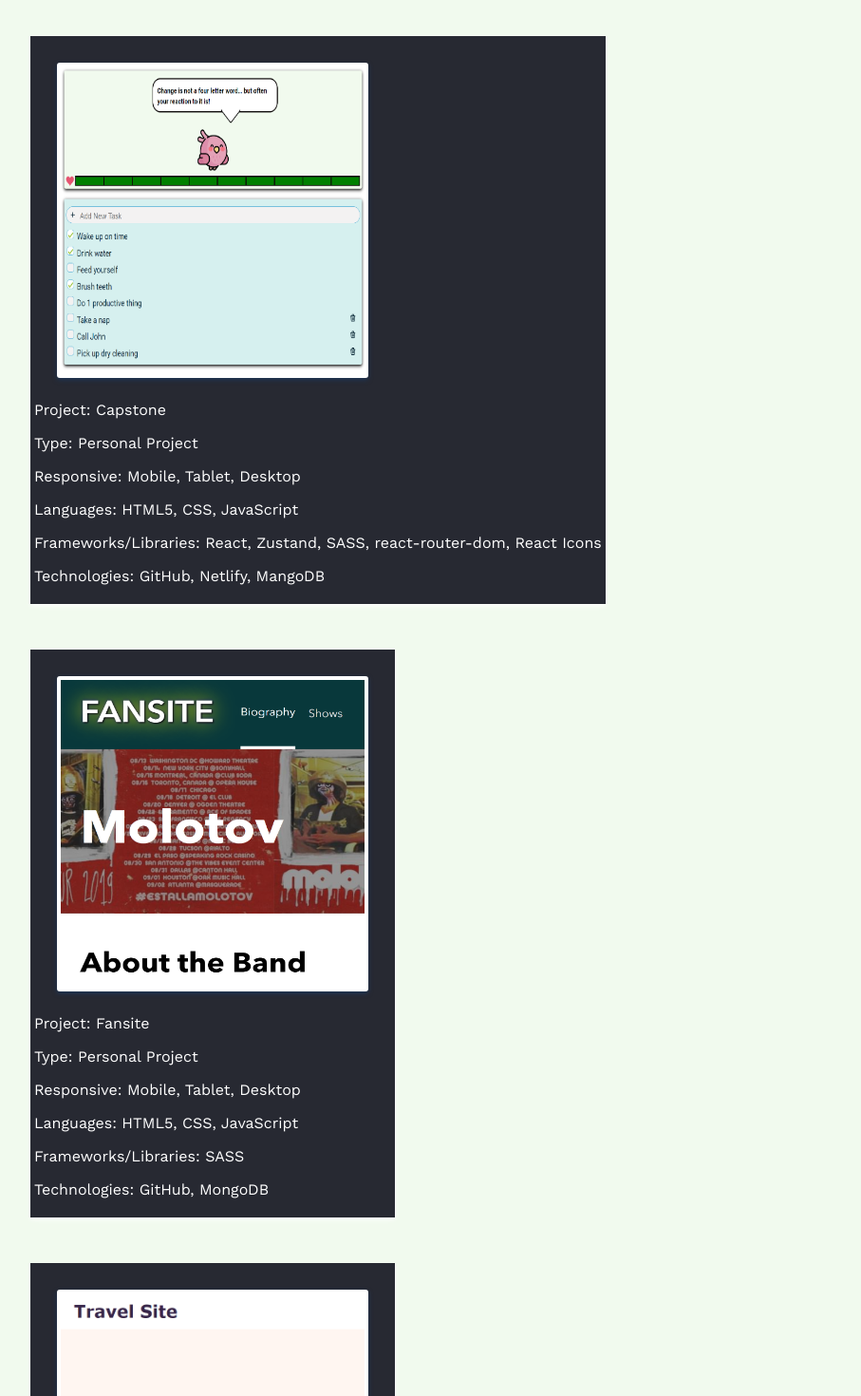
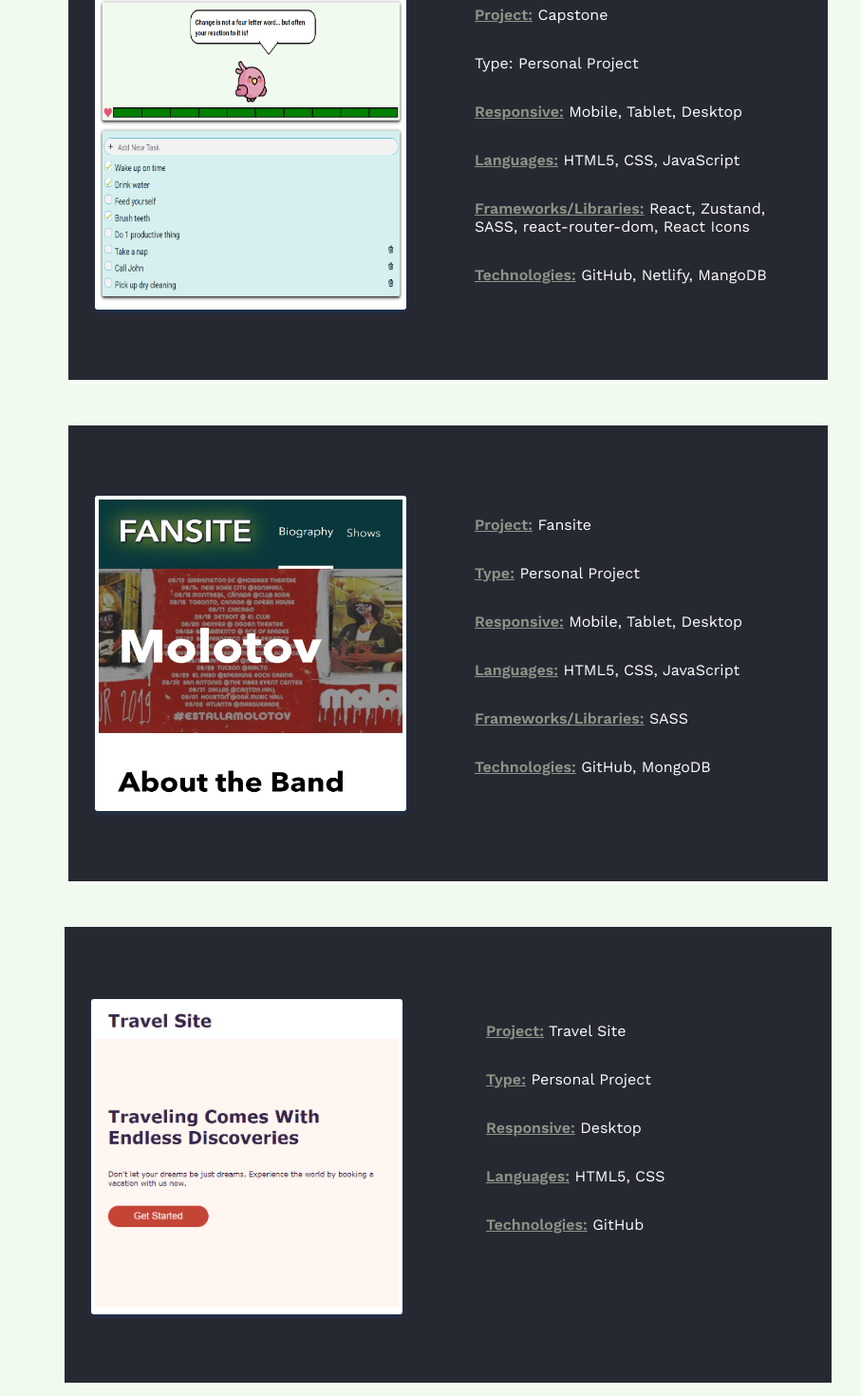
Before and after one commit to orpd0523/portfolio, a React (Create React App) app: page /projects in a window 1280 px wide. Shown: the part 840-2310 px from the top of the page at 95% size, without its empty margins (168-1075 px from the left). Built offline with nearby package versions, Linux system fonts and the light colour scheme.

Commit message:
completed all response design in desktop for projects page

```diff
--- a/src/components/Card/Card.scss
+++ b/src/components/Card/Card.scss
@@ -29,10 +29,21 @@
     background-color: $raisin-black;
     color: $white;
     border-radius: 0;
+    display: flex;
+    flex-direction: column;
+    align-items: center;
+    max-width: 362px;
   }
   &--holder1{
     display: none;
     visibility: hidden;
+  }
+  @media screen and (min-width: 768px) {
+    &--holder{
+      flex-direction: row;
+      height: 664px;
+      min-width: 666px;
+    }
   }
   @media screen and (min-width: 960px) {
     &--desktop {
@@ -49,10 +60,23 @@
       height: 10rem;
       position: relative;
     }
+    &--holder{
+      max-height: 30rem;
+      max-width: 46.875rem;
+      margin-inline: auto;
+    }
+  }
+  @media screen and (min-width: 1100px){
+    &--holder{
+      margin-inline: auto;
+      max-height: 30rem;
+      min-width: 50rem;
+    }
   }
   @media screen and (min-width: 1280px) {
     &--projects {
       color: $palette-dark-blue;
+      max-height: 20.75rem;
     }
       &--holder1{
         background-color: $raisin-black;
@@ -60,6 +84,8 @@
         border-radius: 0;
         display: block;
         visibility: visible;
+        max-height: 30rem;
+        min-width: 50rem;
       }
 
   }
--- a/src/components/Header/Header.scss
+++ b/src/components/Header/Header.scss
@@ -9,6 +9,7 @@
   position: relative;
   padding-bottom: 1rem;
   align-items: space-between;
+  width: 100%;
   &__menu {
     display: none;
     visibility: hidden;
--- a/src/pages/ProjectsPage/ProjectsPage.js
+++ b/src/pages/ProjectsPage/ProjectsPage.js
@@ -13,6 +13,7 @@ function ProjectsPage() {
           *Current Projects*
         </a>
       </div>
+
       <div className="projects__container">
         <Card color="holder">
           <Card color="projects">
@@ -26,23 +27,23 @@ function ProjectsPage() {
           </Card>
           <div className="projects__description">
             <p className="projects__project">
-              <span className="project__title">Project:</span> EventosHyJ
+              <span className="projects__title">Project:</span> EventosHyJ
             </p>
             <p className="project__type">
-              <span className="project__title">Type:</span> Freelancing
+              <span className="projects__title">Type:</span> Freelancing
             </p>
             <p className="projects__response">
-              <span className="project__title">Responsive:</span> Mobile, Tablet, Desktop
+              <span className="projects__title">Responsive:</span> Mobile, Tablet, Desktop
             </p>
             <p className="projects__language">
-              <span className="project__title">Languages:</span> HTML5, CSS, JavaScript
+              <span className="projects__title">Languages:</span> HTML5, CSS, JavaScript
             </p>
             <p className="projects__frameworks">
-              <span className="project__title">Frameworks/Libraries:</span> React, Zustand,
+              <span className="projects__title">Frameworks/Libraries:</span> React, Zustand,
               react-router-dom, React Icons
             </p>
             <p className="projects__technology">
-              <span className="project__title">Technologies:</span> GitHub, Netlify
+              <span className="projects__title">Technologies:</span> GitHub, Netlify
             </p>
           </div>
         </Card>
@@ -55,22 +56,22 @@ function ProjectsPage() {
           </Card>
           <div className="projects__description">
             <p className="projects__project">
-              <span className="project__title">Project:</span> Capstone
+              <span className="projects__title">Project:</span> Capstone
             </p>
             <p className="project__type">
               <span className="project__title">Type:</span> Personal Project
             </p>
             <p className="projects__response">
-              <span className="project__title">Responsive:</span> Mobile, Tablet, Desktop
+              <span className="projects__title">Responsive:</span> Mobile, Tablet, Desktop
             </p>
             <p className="projects__language">
-              <span className="project__title">Languages:</span> HTML5, CSS, JavaScript
+              <span className="projects__title">Languages:</span> HTML5, CSS, JavaScript
             </p>
             <p className="projects__frameworks">
-              <span className="project__title">Frameworks/Libraries:</span> React, Zustand, SASS, react-router-dom, React Icons
+              <span className="projects__title">Frameworks/Libraries:</span> React, Zustand, SASS, react-router-dom, React Icons
             </p>
             <p className="projects__technology">
-              <span className="project__title">Technologies:</span> GitHub, Netlify, MangoDB
+              <span className="projects__title">Technologies:</span> GitHub, Netlify, MangoDB
             </p>
           </div>
         </Card>
@@ -83,22 +84,22 @@ function ProjectsPage() {
           </Card>
           <div className="projects__description">
             <p className="projects__project">
-              <span className="project__title">Project:</span> Fansite
+              <span className="projects__title">Project:</span> Fansite
             </p>
             <p className="project__type">
-              <span className="project__title">Type:</span> Personal Project
+              <span className="projects__title">Type:</span> Personal Project
             </p>
             <p className="projects__response">
-              <span className="project__title">Responsive:</span> Mobile, Tablet, Desktop
+              <span className="projects__title">Responsive:</span> Mobile, Tablet, Desktop
             </p>
             <p className="projects__language">
-              <span className="project__title">Languages:</span> HTML5, CSS, JavaScript
+              <span className="projects__title">Languages:</span> HTML5, CSS, JavaScript
             </p>
             <p className="projects__frameworks">
-              <span className="project__title">Frameworks/Libraries:</span> SASS
+              <span className="projects__title">Frameworks/Libraries:</span> SASS
             </p>
             <p className="projects__technology">
-              <span className="project__title">Technologies:</span> GitHub, MongoDB
+              <span className="projects__title">Technologies:</span> GitHub, MongoDB
             </p>
           </div>
         </Card>
@@ -114,21 +115,21 @@ function ProjectsPage() {
                 />
               </a>
             </Card>
-            <div className="projects__description">
+            <div className="projects__description1">
             <p className="projects__project">
-              <span className="project__title">Project:</span> Travel Site
+              <span className="projects__title">Project:</span> Travel Site
             </p>
             <p className="project__type">
-              <span className="project__title">Type:</span> Personal Project
+              <span className="projects__title">Type:</span> Personal Project
             </p>
             <p className="projects__response">
-              <span className="project__title">Responsive:</span> Desktop
+              <span className="projects__title">Responsive:</span> Desktop
             </p>
             <p className="projects__language">
-              <span className="project__title">Languages:</span> HTML5, CSS
+              <span className="projects__title">Languages:</span> HTML5, CSS
             </p>
             <p className="projects__technology">
-              <span className="project__title">Technologies:</span> GitHub
+              <span className="projects__title">Technologies:</span> GitHub
             </p>
           </div>
           </div>
--- a/src/pages/ProjectsPage/ProjectsPage.scss
+++ b/src/pages/ProjectsPage/ProjectsPage.scss
@@ -1,7 +1,7 @@
 @use "../../styles/partials/colors.scss" as *;
 
-.projects{
-    &__box{
+.projects {
+  &__box {
     background-color: $red;
     border-radius: 1rem;
     margin-inline: auto;
@@ -9,11 +9,11 @@
     margin-bottom: 1rem;
     width: 12rem;
     height: 4rem;
-        &:hover{
+    &:hover {
       background-color: $char-black;
     }
   }
-    &__link{
+  &__link {
     color: $white;
     display: flex;
     justify-content: center;
@@ -21,50 +21,81 @@
     text-decoration: none;
     font-weight: 600;
   }
-    &__hidden{
+  &__hidden {
     display: none;
     visibility: hidden;
   }
-    &__image{
+  &__image {
     height: 10rem;
     width: 10rem;
   }
-    &__container{
+  &__container {
     display: flex;
     flex-direction: column;
     align-items: center;
   }
+  &__description {
+    display: flex;
+    flex-direction: column;
+    margin-inline: auto;
+    margin-left: 3rem;
+    margin-right: 2rem;
+    padding-bottom: 1rem;
+    max-width: 362px;
+  }
+  &__title {
+    font-weight: 600;
+    text-decoration: underline;
+    color: $ash-gray;
+  }
   @media screen and (min-width: 768px) {
-        &__box{
+    &__box {
       width: 16rem;
     }
-        &__container{
-            flex-direction: row;
+    &__container {
+      flex-direction: column;
       justify-content: space-evenly;
       margin-top: 3rem;
     }
   }
   @media screen and (min-width: 960px) {
-        &__box{
+    &__box {
       width: 25rem;
     }
-        &__image{
+    &__image {
       height: 20rem;
       width: 20rem;
     }
-        &__container{
+    &__container {
       display: flex;
       flex-direction: column;
-            align-items: flex-start;
+      justify-content: center;
       padding-left: 6rem;
       max-width: 70rem;
       margin-inline: auto;
+      align-self: center;
+      padding: 0;
     }
   }
   @media screen and (min-width: 1280px) {
-        &__hidden{
+    &__hidden {
       display: block;
       visibility: visible;
+      display: flex;
+      min-height: 30rem;
+      min-width: 50rem;
+      margin-top: 3rem;
+    }
+    &__description1 {
+      display: flex;
+      flex-direction: column;
+      margin-inline: auto;
+      margin-left: 4rem;
+      margin-right: 2rem;
+      padding-bottom: 1rem;
+      max-width: 362px;
+      margin-top: 2rem;
+
     }
   }
 }
--- a/src/styles/partials/colors.scss
+++ b/src/styles/partials/colors.scss
@@ -9,7 +9,7 @@ $yellow: #F2E86D;
 $palette-dark-blue:#1D3557;
 $red:#E63946;
 $raisin-black: #272932;
-
+$ash-gray:#b9c6aeb2;
 
 
 //not used
```
Lines whose indentation alone changed are shown as unchanged.
